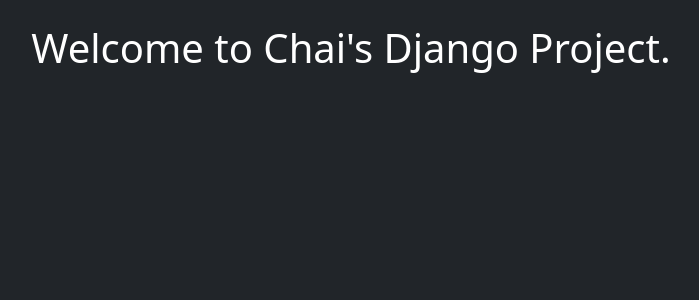
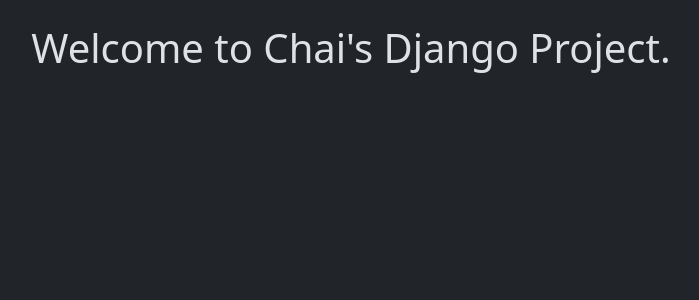
Before and after one commit to Puneetbisarwal/chaiheadq, a Django app: page /tweets/ in a window 1280 px wide. Shown: the part 56-356 px from the top of the page, without its empty margins (289-988 px from the left). Run offline with Django 5.2, Linux system fonts and the light colour scheme.

Commit message:
Updated index.html file.

```diff
--- a/tweet/templates/index.html
+++ b/tweet/templates/index.html
@@ -6,6 +6,6 @@
 
 {% block content %}
 
-<h1 class="text-center text-white mt-4">Welcome to Chai's Django Project.</h1>
+<h1 class="text-center mt-4">Welcome to Chai's Django Project.</h1>
 
 {% endblock %}
```
